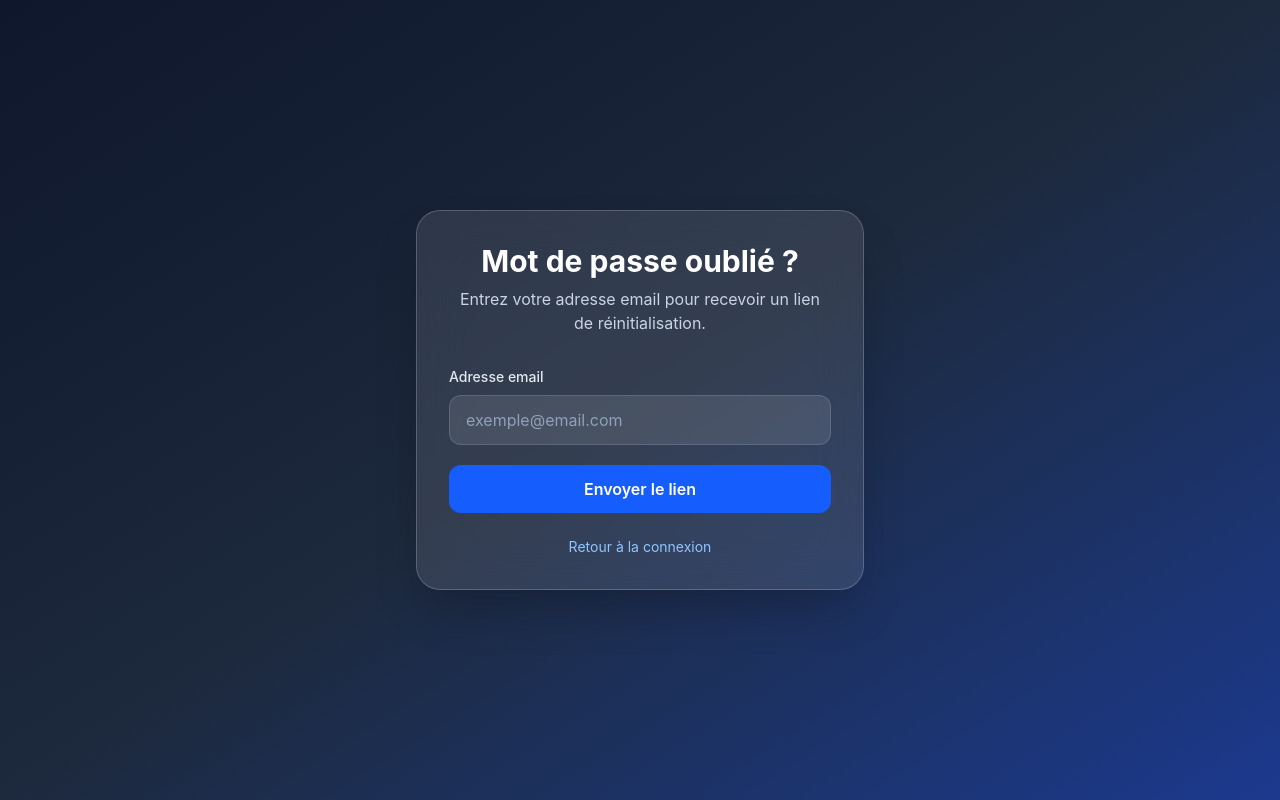
After one commit to Hack1me/Phase-5-Django-Lear, a Django app: page /password_reset/ in a window 1280 px wide. The commit adds this page. Run offline with Django 5.2, Linux system fonts and the light colour scheme; some libraries are stand-ins or nearby versions.

Commit message:
adding password reset system

```diff
--- a/acount/urls.py
+++ b/acount/urls.py
@@ -6,5 +6,7 @@ urlpatterns = [
     path('sign_up/', sign_up, name='sign_up'),
     path('sign_in/', sign_in, name='sign_in'),
     path('dashboard/', dashboard, name='dashboard'),
-    path('sign_out/', sign_out, name='sign_out')
+    path('sign_out/', sign_out, name='sign_out'),
+    path('', home, name='home'),
+    path('password_reset/', password_reset_request, name='password_reset'),
 ]
--- a/acount/views.py
+++ b/acount/views.py
@@ -86,10 +86,43 @@ def sign_in(request):
 
     return render(request, 'acount/sign_in.html')
 
+#sign out view
 def sign_out(request):
     logout(request)
     return redirect('sign_in')
 
+#landing page view
+def home(request):
+    return render(request, 'acount/home.html')
+
+#password reset request view
+def password_reset_request(request):
+    if request.method == "POST":
+        email = request.POST.get("email")
+        messages = []
+
+        if not email:
+            messages.append("Veuillez saisir votre adresse email.")
+            return render(request, 'acount/password_reset_form.html', {'messages': messages})
+
+        try:
+            validate_email(email)
+        except ValidationError:
+            messages.append("Adresse email invalide.")
+            return render(request, 'acount/password_reset_form.html', {'messages': messages})
+
+        user = User.objects.filter(email__iexact=email).first()
+        if not user:
+            messages.append("Aucun compte trouvé avec cet email.")
+            return render(request, 'acount/password_reset_form.html', {'messages': messages})
+
+        # Here you would typically send a password reset email to the user.
+        # For this example, we'll just display a success message.
+        messages.append("Un email de réinitialisation du mot de passe a été envoyé à votre adresse email.")
+        return render(request, 'acount/password_reset_form.html', {'messages': messages})
+
+    return render(request, 'acount/password_reset_form.html')
+
 @login_required(login_url='sign_in')
 def dashboard(request):
     return render(request, 'acount/dashboard.html')
--- /dev/null
+++ b/templates/acount/password_reset_form.html
@@ -0,0 +1,55 @@
+{% load static tailwind_tags %}
+<!DOCTYPE html>
+<html lang="fr">
+<head>
+    <meta charset="UTF-8">
+    <meta name="viewport" content="width=device-width, initial-scale=1.0">
+    <title>Réinitialiser le mot de passe</title>
+    {% tailwind_css %}
+</head>
+<body class="min-h-screen flex items-center justify-center bg-linear-to-br from-slate-900 via-slate-800 to-blue-900 p-4">
+
+<div class="w-full max-w-md bg-white/10 backdrop-blur-xl border border-white/20 rounded-3xl p-8 shadow-2xl">
+
+    <div class="text-center mb-8">
+        <h1 class="text-3xl font-bold text-white">Mot de passe oublié ?</h1>
+        <p class="text-slate-300 mt-2">
+            Entrez votre adresse email pour recevoir un lien de réinitialisation.
+        </p>
+    </div>
+    {% if messages %}
+        <div class="bg-red-500/20 border border-red-500/30 text-red-300 p-4 rounded-xl mb-6">
+            {% for message in messages %}
+                <p>{{ message }}</p>
+            {% endfor %}
+        </div>
+    {% endif %}
+    <form method="POST" class="space-y-5">
+        {% csrf_token %}
+
+        <div>
+            <label class="block text-sm font-medium text-slate-200 mb-2">
+                Adresse email
+            </label>
+            <input type="email"
+                   name="email"
+                   required
+                   class="w-full px-4 py-3 rounded-xl bg-white/10 border border-slate-400/30 text-white placeholder-slate-400 focus:outline-none focus:ring-2 focus:ring-blue-500"
+                   placeholder="exemple@email.com">
+        </div>
+
+        <button type="submit"
+                class="w-full py-3 bg-blue-600 hover:bg-blue-700 rounded-xl font-semibold text-white transition">
+            Envoyer le lien
+        </button>
+    </form>
+
+    <p class="text-center text-sm text-slate-300 mt-6">
+        <a href="{% url 'sign_in' %}" class="text-blue-300 hover:underline">
+            Retour à la connexion
+        </a>
+    </p>
+</div>
+
+</body>
+</html>
--- a/theme/static/css/dist/styles.css
+++ b/theme/static/css/dist/styles.css
@@ -11,6 +11,7 @@
       "Courier New", monospace;
     --color-red-50: oklch(97.1% 0.013 17.38);
     --color-red-100: oklch(93.6% 0.032 17.717);
+    --color-red-300: oklch(80.8% 0.114 19.571);
     --color-red-400: oklch(70.4% 0.191 22.216);
     --color-red-500: oklch(63.7% 0.237 25.331);
     --color-red-950: oklch(25.8% 0.092 26.042);
@@ -397,6 +398,9 @@
   .hidden {
     display: none;
   }
+  .inline-block {
+    display: inline-block;
+  }
   .inline-flex {
     display: inline-flex;
   }
@@ -699,6 +703,14 @@
       border-color: color-mix(in oklab, var(--color-red-400) 40%, transparent);
     }
   }
+  .border-red-500\/30 {
+    border-color: color-mix(in srgb, oklch(63.7% 0.237 25.331) 30%, transparent);
+  }
+  @supports (color: color-mix(in lab, red, red)) {
+    .border-red-500\/30 {
+      border-color: color-mix(in oklab, var(--color-red-500) 30%, transparent);
+    }
+  }
   .border-slate-400\/30 {
     border-color: color-mix(in srgb, oklch(70.4% 0.04 256.788) 30%, transparent);
   }
@@ -784,6 +796,9 @@
       background-color: color-mix(in oklab, var(--color-blue-500) 30%, transparent);
     }
   }
+  .bg-blue-600 {
+    background-color: var(--color-blue-600);
+  }
   .bg-gray-50 {
     background-color: var(--color-gray-50);
   }
@@ -795,6 +810,14 @@
   }
   .bg-green-500 {
     background-color: var(--color-green-500);
+  }
+  .bg-green-500\/20 {
+    background-color: color-mix(in srgb, oklch(72.3% 0.219 149.579) 20%, transparent);
+  }
+  @supports (color: color-mix(in lab, red, red)) {
+    .bg-green-500\/20 {
+      background-color: color-mix(in oklab, var(--color-green-500) 20%, transparent);
+    }
   }
   .bg-indigo-100 {
     background-color: var(--color-indigo-100);
@@ -910,6 +933,21 @@
     }
   }
   .bg-linear-to-br {
+    background-image: linear-gradient(var(--tw-gradient-stops));
+  }
+  .bg-linear-to-r {
+    --tw-gradient-position: to right;
+  }
+  @supports (background-image: linear-gradient(in lab, red, red)) {
+    .bg-linear-to-r {
+      --tw-gradient-position: to right in oklab;
+    }
+  }
+  .bg-linear-to-r {
+    background-image: linear-gradient(var(--tw-gradient-stops));
+  }
+  .bg-gradient-to-br {
+    --tw-gradient-position: to bottom right in oklab;
     background-image: linear-gradient(var(--tw-gradient-stops));
   }
   .bg-gradient-to-r {
@@ -1134,6 +1172,9 @@
   }
   .text-red-100 {
     color: var(--color-red-100);
+  }
+  .text-red-300 {
+    color: var(--color-red-300);
   }
   .text-red-500 {
     color: var(--color-red-500);
```
Also changed, not shown: templates/acount/home.html (+5 -5 lines), templates/acount/password_reset_done.html (added, +35 -0 lines), db.sqlite3.
